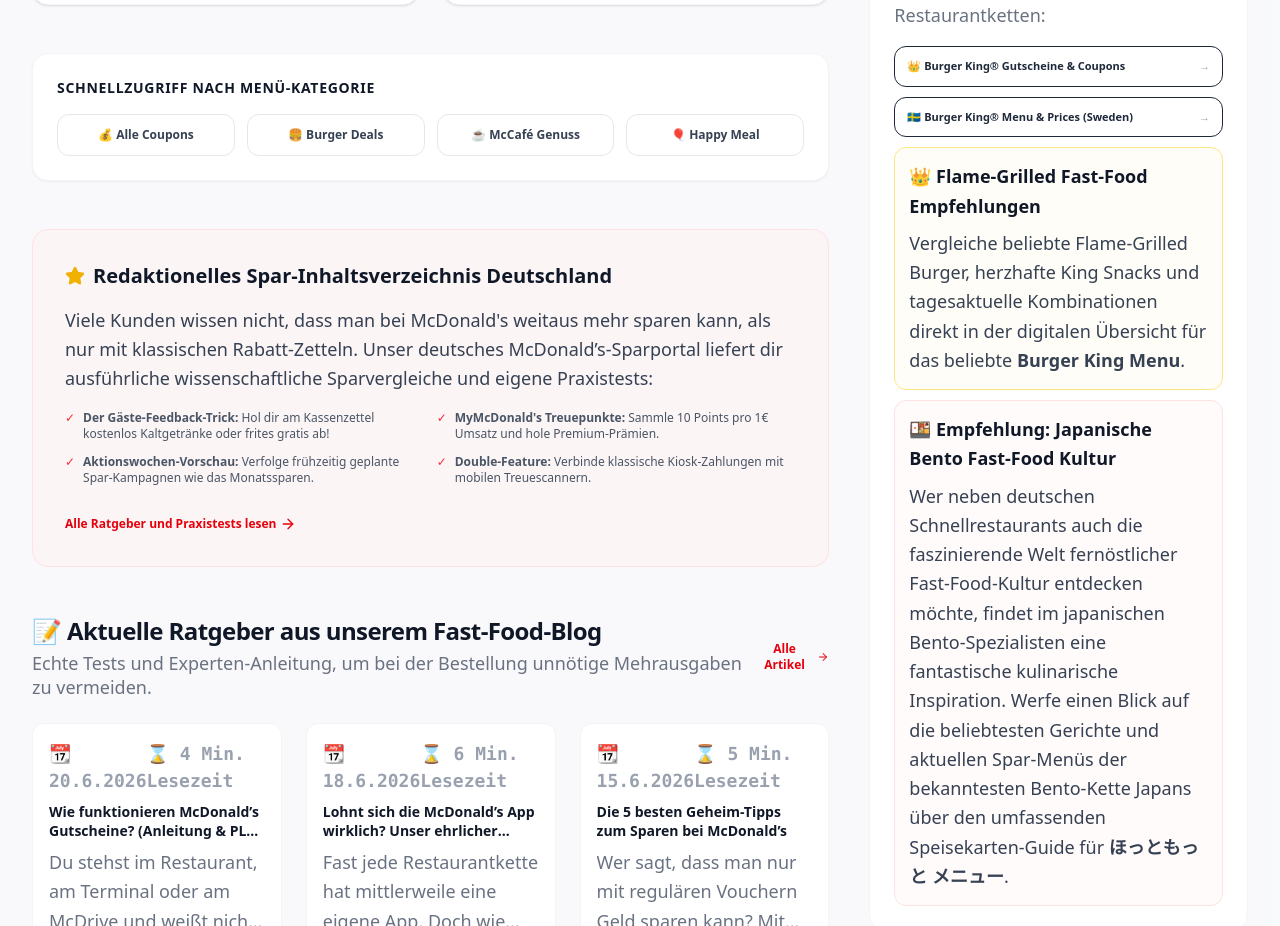
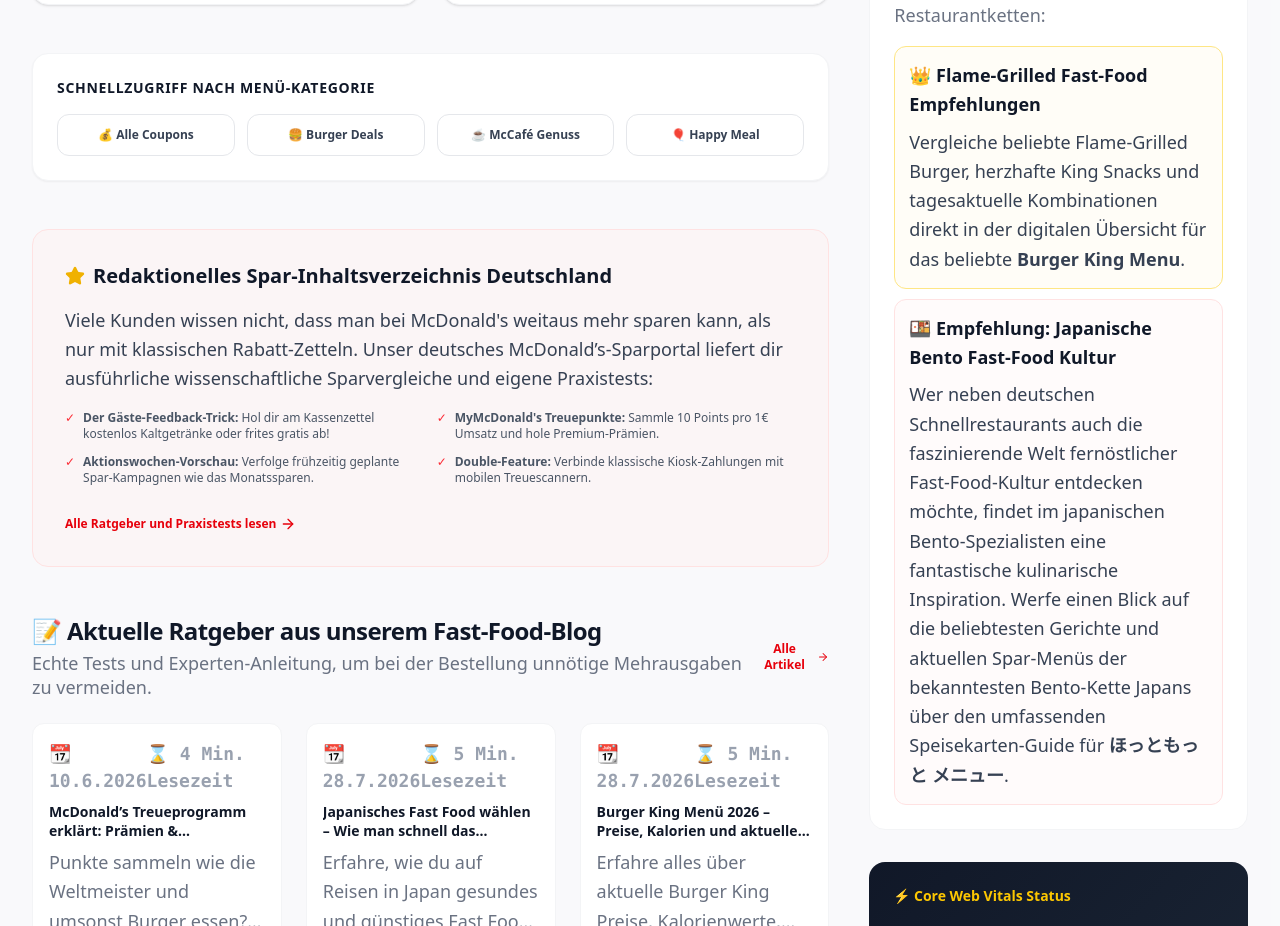
Before and after one commit to umakant345435t/mcdonaldscoupns, a React (Vite) app: page / in a window 1280 px wide. Shown: the part 2046-2972 px from the top of the page. Built offline with nearby package versions, Linux system fonts and the light colour scheme.

Commit message:
refactor: update blog content and prerender routes
Remove deprecated blog posts and external links, update blog rendering to support HTML content, and prune legacy configuration entries.

```diff
--- a/prerender.js
+++ b/prerender.js
@@ -38,10 +38,9 @@ const routes = [
 
 // All dynamic blog slugs
 const blogSlugs = [
-  'wie-funktionieren-mcdonalds-gutscheine',
-  'lohnt-sich-die-mcdonalds-app',
-  'die-besten-spar-tipps-mcdonalds',
-  'mcdonalds-treueprogramm-erklaert'
+  'mcdonalds-treueprogramm-erklaert',
+  'japanisches-fast-food-bento-guide',
+  'burger-king-menue-preise-kalorien-angebote'
 ];
 
 // Add blog subroutes
@@ -119,21 +118,17 @@ const pageMeta = {
     title: "McDonald's Gutscheine PDF-Download & Druck-Center",
     desc: "Lade das offizielle McDonald's Coupon-Heft für Juni 2026 als druckoptimiertes PDF herunter und spare offline!"
   },
-  '/blog/wie-funktionieren-mcdonalds-gutscheine/': {
-    title: "Wie funktionieren McDonald’s Gutscheine? (Anleitung & PLU-Erklärung)",
-    desc: "Du stehst im Restaurant, am Terminal oder am McDrive und weißt nicht, wie du deinen Coupon einlöst? Hier ist die vollständige Anleitung zu PLU-Codes."
-  },
-  '/blog/lohnt-sich-die-mcdonalds-app/': {
-    title: "Lohnt sich die McDonald’s App wirklich? Unser ehrlicher Testbericht",
-    desc: "Fast jede Restaurantkette hat eine eigene App. Doch wie gut sind die Angebote in der McDonald’s App wirklich? Wir haben das Treuepunkte-System getestet."
-  },
-  '/blog/die-besten-spar-tipps-mcdonalds/': {
-    title: "Die 5 besten Geheim-Tipps zum Sparen bei McDonald’s",
-    desc: "Wer sagt, dass man nur mit regulären Vouchern Geld sparen kann? Mit diesen cleveren Tricks und Kombinationen holst du das absolute Maximum heraus."
-  },
   '/blog/mcdonalds-treueprogramm-erklaert/': {
     title: "McDonald’s Treueprogramm erklärt: Prämien & MyMcDonalds Points",
     desc: "Punkte sammeln wie die Weltmeister und umsonst Burger essen? Erfahre ganz genau, wie das MyMcDonald’s Prämienprogramm abläuft."
+  },
+  '/blog/japanisches-fast-food-bento-guide/': {
+    title: "Japanisches Fast Food wählen – Wie man schnell das passende Bento findet",
+    desc: "Erfahre, wie du auf Reisen in Japan gesundes und günstiges Fast Food findest und worauf du bei Bento-Boxen, Nährwertangaben und Allergenen achten solltest."
+  },
+  '/blog/burger-king-menue-preise-kalorien-angebote/': {
+    title: "Burger King Menü 2026 – Preise, Kalorien und aktuelle Angebote einfach vergleichen",
+    desc: "Erfahre alles über aktuelle Burger King Preise, Kalorienwerte, Nährwertangaben und beliebte Menü-Angebote auf einen Blick."
   }
 };
 
--- a/src/data/blog.ts
+++ b/src/data/blog.ts
@@ -1,52 +1,6 @@
 import { BlogPost } from '../types';
 
 export const BlogPosts: BlogPost[] = [
-  {
-    id: 'post-1',
-    title: 'Wie funktionieren McDonald’s Gutscheine? (Anleitung & PLU-Erklärung)',
-    summary: 'Du stehst im Restaurant, am Terminal oder am McDrive und weißt nicht, wie du deinen Coupon einlöst? Hier ist die vollständige Anleitung zu PLU-Codes und digitalem Scannen.',
-    date: '2026-06-20',
-    readTime: '4 Min. Lesezeit',
-    author: 'Markus Weber (Spar-Experte)',
-    slug: 'wie-funktionieren-mcdonalds-gutscheine',
-    content: [
-      'Wer bei McDonald’s sparen möchte, kommt an den bekannten Gutscheinen nicht vorbei. Doch seitdem die Digitalisierung auch in den Fast-Food-Filialen Einzug gehalten hat, fragen sich viele Kunden: Wie löse ich die Coupons eigentlich richtig ein? Egal ob am Bestellterminal (Kiosk), an der Kasse, im McDrive oder direkt über das Smartphone - wir erklären es dir Schritt für Schritt.',
-      'Die wichtigste Grundlage bei den klassischen Papier-Gutscheinen und vielen Web-Deals ist die sogenannte PLU-Nummer (Price Look-up). Dies ist eine meist 3- oder 4-stellige Nummer (zum Beispiel "PLU 482"), die das Kassensystem sofort als Rabattaktion erkennt. Wenn du am Schalter oder am McDrive bestellst, reicht es völlig aus, dem Mitarbeiter diese PLU-Kombination zu nennen.',
-      'An den modernen Touchscreen-Terminals im Restaurant funktioniert es sogar noch einfacher: Du klickst auf dem Bildschirm auf "Gutschein einlösen" oder "Code scannen" und hältst entweder die gedruckte Gutscheinseite mit dem Strichcode oder den Barcode auf deinem Smartphone-Display unter den Scanner, der sich rechts unterhalb des Bildschirms befindet. Der Rabatt wird dann automatisch abgezogen.',
-      'Achtung bei App-Gutscheinen: Wenn du Coupons aus der offiziellen McDonald-App einlösen möchtest, reicht ein einfacher PLU-Code oft nicht aus. Diese Coupons sind dynamisch und müssen in der App aktiviert werden. Nach Aktivierung startet ein Timer (meist 10 bis 15 Minuten), in dem du den generierten QR-Code am Terminal vorzeigen oder einscannen musst. Plane deine Aktivierung also am besten erst, wenn du kurz vor der Bestellung stehst!'
-    ]
-  },
-  {
-    id: 'post-2',
-    title: 'Lohnt sich die McDonald’s App wirklich? Unser ehrlicher Testbericht',
-    summary: 'Fast jede Restaurantkette hat mittlerweile eine eigene App. Doch wie gut sind die Angebote in der McDonald’s App wirklich? Wir haben das Treuepunkte-System und die exklusiven App-Coupons detailliert analysiert.',
-    date: '2026-06-18',
-    readTime: '6 Min. Lesezeit',
-    author: 'Julia Schmidt (Ernährungs- & Verbraucher-Redakteurin)',
-    slug: 'lohnt-sich-die-mcdonalds-app',
-    content: [
-      'In fast jedem Werbespot weist McDonald’s darauf hin, dass man für exklusive Angebote die App herunterladen soll. Doch lohnt es sich wirklich, seine Daten preiszugeben und Speicherplatz auf dem Smartphone zu opfern? Wir haben das App-Angebot über mehrere Wochen hinweg in der Praxis getestet und die Vor- und Nachteile abgewogen.',
-      'Der größte Vorteil der offiziellen App sind unbestreitbar die wöchentlich wechselnden, exklusiven App-Vorteile. Hier findet man oft Rabatte von bis zu 50% für einzelne Burger, Kombi-Menüs oder Snacks (wie etwa 20er Nuggets zum Sparpreis). Diese Coupons sind in den regulären Papier-Gutscheinen gar nicht abgedruckt. Wer also regelmäßig zu McDonald’s geht, spart mit der App bares Geld.',
-      'Ein weiteres wichtiges Feature ist das sogenannte MyMcDonald’s Loyalty-Programm (das Treueprogramm). Für jeden ausgegebenen Euro sammelst du bei Vorlage deines App-Codes 10 Punkte. Hast du genug Punkte gesammelt, kannst du sie gegen Prämien eintauschen. Für 200 Punkte gibt es beispielsweise eine kleine Pommes gratis, für 1000 Punkte sogar einen kompletten Big Mac oder ein McMenu! Das entspricht einem exzellenten Rückvergütungswert von bis zu 10%.',
-      'Es gibt jedoch auch Nachteile: Ohne eine stabile Internetverbindung im Restaurant lässt sich die App oft nur schwer laden, wodurch die Coupons an der Kasse nicht aufrufbar sind. Zudem fordert die App eine Registrierung per E-Mail-Adresse und sammelt Nutzungsdaten über dein Kaufverhalten. Unser Fazit: Gelegenheitsbesucher können auf die App verzichten, doch für Sparfüchse und regelmäßige Konsumenten ist die App durch Prämienpunkte und exklusive Tages-Vorteile unersetzlich.'
-    ]
-  },
-  {
-    id: 'post-3',
-    title: 'Die 5 besten Geheim-Tipps zum Sparen bei McDonald’s',
-    summary: 'Wer sagt, dass man nur mit regulären Vouchern Geld sparen kann? Mit diesen cleveren Tricks und Kombinationen holst du das absolute Maximum aus deinem Budget bei deinem nächsten Besuch heraus.',
-    date: '2026-06-15',
-    readTime: '5 Min. Lesezeit',
-    author: 'Markus Weber (Spar-Experte)',
-    slug: 'die-besten-spar-tipps-mcdonalds',
-    content: [
-      'McDonald’s ist in den letzten Jahren sichtlich teurer geworden. Ein normales Menü kratzt oft an der 10-Euro-Marke. Wer schlau kombiniert und ein paar einfache Kassen-Insider kennt, kann aber auch ohne traditionelle Gutscheinhefte extrem viel sparen. Hier sind unsere Top 5 Geheim-Tipps für deinen nächsten Fast-Food-Besuch.',
-      'Spar-Tipp 1: Das Gäste-Feedback nutzen. Auf jedem Kassenbon von McDonald’s befindet sich ganz unten ein aufgedruckter Code für eine Online-Befragung (mcdonalds-evaluiert.de). Nimmst du innerhalb von 48 Stunden an diesem kurzen, 2-minütigen Feedback teil, erhältst du einen Gutscheincode für ein gratis Produkt (je nach Aktion z.B. einen kostenfreien Softdrink, eine Kaffeespezialität oder Pommes frites) beim nächsten Einkauf!',
-      'Spar-Tipp 2: Einzelbestellungs-Vorteil berechnen. Manchmal sind Menüs teurer als die Summe intelligenter Einzelcoupons. Verwende unseren integrierten Sparrechner auf dieser Website, um vorab zu prüfen, ob du zwei Einzelburger-Gutscheine und ein Getränk günstiger kaufst als das offizielle Kombi-Menü.',
-      'Spar-Tipp 3: Das McCafé Stempelheft. Viele wissen es nicht, aber für Heißgetränke bei McCafé gibt es eine Sammelkarte (entweder digital in der App oder als kleine Stempelkarte). Nach dem Kauf von 5 Heißgetränken ist das 6. Getränk komplett kostenlos. Perfekt für Kaffeeliebhaber!',
-      'Spar-Tipp 4: Hamburger und Cheeseburger modifizieren. Du liebst den Geschmack des Hamburger Royal Käse, willst aber weniger ausgeben? Bestelle einen einfachen Double Cheeseburger und lass ihn mit Extra-Salat oder Saucen verfeinern - oft schmeckt das Ergebnis fast identisch, kostet aber nur die Hälfte.'
-    ]
-  },
   {
     id: 'post-4',
     title: 'McDonald’s Treueprogramm erklärt: Prämien & MyMcDonalds Points',
@@ -60,6 +14,40 @@ export const BlogPosts: BlogPost[] = [
       'Wer am Programm teilnimmt, sammelt automatisch 10 MyMcDonald’s Punkte (Points) pro 1 € Umsatz. Diese Punkte werden direkt nach dem Scan deines persönlichen QR-Codes an der Kasse oder am Bestellterminal gutgeschrieben. Und jetzt wird es interessant: Ab bestimmten Punkteständen kannst du diese Punkte gegen kostenlose Speisen und Getränke eintauschen.',
       'Es gibt verschiedene Prämienstufen: Die Stufe 1 (ab 200 Punkten, entsprechend 20 € Umsatz) bietet kleinere Snacks wie eine kleine Portion Pommes frites oder einen Espresso gratis. Stufe 2 (ab 500 Punkten) hat bereits Heißgetränke Große M oder Apfeltaschen parat. Ab 1000 Punkten (Stufe 4) wird es richtig rentabel: Du erhältst Klassiker wie den Big Mac, 6er McNuggets, den McChicken Classic oder ein komplettes Happy Meal geschenkt!',
       'Ein wichtiger Rechen-Geheimtipp: Vergleiche den Echtgeld-Wert der Prämien mit den Punkten. Ein Big Mac kostet regulär ca. 5.49 €, während ein kleiner Espresso nur ca. 1.99 € kostet. Wenn du deine 1000 Punkte für einen Big Mac einlöst, hat jeder Punkt einen Wert von ca. 0,55 Cent. Löst du stattdessen fünfmal 200 Punkte für Espresso ein, liegt der Gegenwert bei fast 1,00 Cent pro Punkt! Es lohnt sich also, genau nachzurechnen.'
+    ]
+  },
+  {
+    id: 'post-5',
+    title: 'Japanisches Fast Food wählen – Wie man schnell das passende Bento findet',
+    summary: 'Erfahre, wie du auf Reisen in Japan gesundes und günstiges Fast Food findest und worauf du bei Bento-Boxen, Nährwertangaben und Allergenen achten solltest.',
+    date: '2026-07-28',
+    readTime: '5 Min. Lesezeit',
+    author: 'Kenji Sato (Japan Reise & Food-Guide)',
+    slug: 'japanisches-fast-food-bento-guide',
+    content: [
+      'Wenn es um Reisen geht, ist Japan immer ein verlockendes Ziel. Neben der charmanten urbanen Szenerie und weiteren bemerkenswerten Attraktionen ist die Vielfalt der Essensmöglichkeiten erstaunlich. Für viele hat Fast Food einen schlechten Ruf. In Japan bedeutet Fast Food Bento-Box-Restaurants. Diese Lokale bieten gesunde und relativ günstige Optionen mit einer Vielzahl von Auswahlmöglichkeiten. Für den ersten Besucher in Japan ist eine häufig gestellte Frage, welche Bento-Box man wählen soll. Wie viel kostet sie? Wie viele Kalorien werde ich verbrauchen? Hat sie Allergene? Sind die Nährwertangaben verfügbar?',
+      'Dies kann entmutigend erscheinen, besonders wenn man kein Japanisch spricht. Viele Reisende möchten die verfügbaren Auswahlmöglichkeiten und die Zubereitung jedes Gerichts kennen, bevor sie sich entscheiden. Das gilt vor allem für Menschen mit Lebensmittelallergien oder diejenigen, die nach bestimmten diätetischen Vorgaben essen. Sie konzentrieren sich auf die Allergene sowie auf die Kalorien- und Nährwertinformationen.',
+      'Während ich nach etwas suchte, das meine Fragen tatsächlich beantwortete, fand ich <a href="https://hottomottomenu.com/" target="_blank" rel="noopener noreferrer" class="font-bold underline text-red-650 hover:text-red-700">ほっともっと メニュー</a>. Diese Seite hatte tatsächlich eine Vielzahl der Menüs von Hotto Motto, und die Listen waren leicht auf einem Handy zu lesen. Die Seite hatte außerdem gut lesbare Menüs und eine klare Navigation.',
+      'Einfache Navigation findet sich auch in den zahlreichen Filterwerkzeugen. Du kannst deine Suche auf auswählbare Menüs nach Preis, Kalorien oder Allergeninformationen anpassen. Viele Optionen enthalten Nährwertinformationen und zusätzliche hilfreiche Angaben. Das hat vielen Reisenden geholfen, ihre Entscheidungen einfach zu treffen und die vielen Bento-Optionen ohne großen Zeitaufwand zu sehen. Besonders relevant für die IT ist Ihre Fähigkeit, zwischen Management- und technischen Positionen zu unterscheiden. Nicht-IT-Vorstandsmitglieder könnten Schwierigkeiten haben zu verstehen, wie sich Management- und technische Rollen unterscheiden. Es könnte ihnen schwerfallen, sie davon zu überzeugen, dass einige Rollen auf Vorstandsebene möglicherweise mehr technische als managerial Fähigkeiten erfordern. Sie sollten auch vermeiden, anzunehmen, dass jeder ein „impliziter Theoretiker“ ist. Sie könnten Positions außerhalb ihres Bereichs nicht in Betracht ziehen. Falls sie eine neue Perspektive benötigen, müssen Sie möglicherweise überzeugend darlegen, dass die Perspektive, die sie suchen, von den Managern nicht geboten wird.',
+      'Für diejenigen, die Japan besuchen und die beliebten Bento-Gerichte von Hotto Motto ausprobieren möchten, gibt es eine äußerst praktische Option auf der Hotto Motto Menü-Webseite. Die Menüübersicht sowie die Preis- und Kalorieninformationen, Ernährungstipps, Allergiehinweise usw., zusammen mit den äußerst mobilen und benutzerfreundlichen Optionen, unterstützen die Meal-Planung erheblich, insbesondere für internationale Gäste.'
+    ]
+  },
+  {
+    id: 'post-6',
+    title: 'Burger King Menü 2026 – Preise, Kalorien und aktuelle Angebote einfach vergleichen',
+    summary: 'Erfahre alles über aktuelle Burger King Preise, Kalorienwerte, Nährwertangaben und beliebte Menü-Angebote auf einen Blick.',
+    date: '2026-07-28',
+    readTime: '5 Min. Lesezeit',
+    author: 'Markus Weber (Gastro- & Fast-Food-Tester)',
+    slug: 'burger-king-menue-preise-kalorien-angebote',
+    content: [
+      'Wir haben alle Werkzeuge, die Sie benötigen, um die neuesten Burger King-Preise zu überprüfen, Kalorieninformationen anzusehen und die neuesten Angebote zu entdecken.',
+      'Da Burger King neben einer umfangreichen Burger-Auswahl auch Hähnchen-Sandwiches, Frühstück, Pommes, Desserts und Getränke anbietet, ist es zu einer der größten Fast-Food-Ketten weltweit geworden. Wenn Sie vor einem Besuch eines Einkaufszentrums eine klare Übersicht über Informationen, Preise und Nährwerte suchen, sind Sie nicht allein.',
+      'Mehrere Websites zu prüfen, um die Speisekarte mit Preisen, Details zu den beliebtesten Burgern und die Kalorienwerte zu finden, ist ärgerlich. Aus diesem Grund verwenden viele Menschen <a href="https://burgerkingsemenu.com/" target="_blank" rel="noopener noreferrer" class="font-bold underline text-red-650 hover:text-red-700">Burger King Menü</a>. Diese Seite ermöglicht es den Nutzern, die meisten Angebote in einem übersichtlichen, einfach lesbaren Format zu sehen, das mit mobilen Geräten kompatibel ist. Diese Angebote umfassen den Whopper®, Bacon King, Cheeseburger, Chicken Fries, Onion Rings und Chicken Sandwiches, unter anderem. Sie können auch Informationen zu Kids Meal, Frühstücks-, Dessert- und Getränkeoptionen finden. Menüs beinhalten ungefähre Preise und Kalorienangaben, um Ihnen bei der Auswahl zu helfen.',
+      'Ein geschäftiger Reisender oder eine Familie schätzt eine übersichtliche Menüseite. Während der Reise ist es gut, eine Vorstellung davon zu haben, welche Mahlzeiten für die Gruppe geeignet sind, und welches Menü am besten zum Budget passt. Ein ordentlich organisiertes Menü gruppiert die Optionen, um den Auswahlprozess zu erleichtern.',
+      'Schönere Menüs bieten auch rotierende, temporäre Produkte. Es ist eine gute Idee, das Menü vor der Bestellung zu prüfen. Zum Beispiel bieten Burger King Menüs ein übersichtliches Angebot an klassischen Burgern, Frühstück, Kindermahlzeiten, Beilagen und anderen Angeboten. Das macht die Navigation auf der Webseite schneller.',
+      'Kalorieninformationen sind für viele Kunden wichtig und können sogar bei der Bestellung helfen. Diese Kunden oder Gäste werden mehrere Menüs durchsehen, um die Kombination aus Geschmack und Portionsgröße zu finden, die ihre Erwartungen an eine Mahlzeit mit bester Nährstoffbilanz erfüllt. Das ist mit einer zentralisierten Informationsseite viel einfacher.',
+      'Burger King verfügt über viele Menüoptionen, die verschiedenen Vorlieben entsprechen. Für Personen, die Preise, Kalorien oder Menüpunkte bei Burger King überprüfen möchten, gibt es eine großartige Ressource im Burger King Menü. Mit hervorragender mobiler Optimierung und einfacher Navigation sammelt das Burger King Menü alle Informationen, die Sie benötigen, um Ihren nächsten Besuch bei Burger King zu planen oder einfach die neuesten Angebote auf dem Burger King Menü zu entdecken.'
     ]
   }
 ];
--- a/src/pages/Blog.tsx
+++ b/src/pages/Blog.tsx
@@ -113,11 +113,12 @@ export default function Blog({ currentPath, setPath }: BlogProps) {
             {/* Paragraphs iterating content */}
             <div className="text-sm md:text-base text-gray-700 leading-relaxed space-y-5 pt-4">
               {activeArticle.content.map((para, i) => (
-                <p key={i}>{para}</p>
+                <p key={i} dangerouslySetInnerHTML={{ __html: para }} />
               ))}
             </div>
 
             {/* Interne Verlinkung & SEO Backlinks */}
+            {activeArticle.slug !== 'japanisches-fast-food-bento-guide' && (
               <div className="bg-red-50/40 rounded-2xl border border-red-100 p-5 mt-8 space-y-3 text-xs text-gray-700">
                 <p className="font-bold text-gray-900">🔗 Weiterführende Informationen & Empfehlungen</p>
                 <p className="leading-relaxed">
@@ -127,6 +128,7 @@ export default function Blog({ currentPath, setPath }: BlogProps) {
                   Wer neben McDonald's Rabatten auch Fast-Food-Klassiker anderer bekannter Ketten vergleichen möchte, findet alle aktuellen Preise, Nährwerte und Beilagen im <a href="https://burgerkingsemenu.com" target="_blank" rel="noopener noreferrer" className="font-bold underline text-red-650 hover:text-red-700">Burger King Menu</a>.
                 </p>
               </div>
+            )}
 
             {/* Share and Interne Verlinkung footer row */}
             <div className="border-t border-gray-100 pt-8 mt-10 grid grid-cols-1 md:grid-cols-2 gap-6 items-center">
--- a/src/pages/Home.tsx
+++ b/src/pages/Home.tsx
@@ -419,24 +419,6 @@ export default function Home({
               Entdecke weitere nützliche Portale für aktuelle Gutscheine und Menü-Übersichten anderer bekannter Restaurantketten:
             </p>
             <div className="space-y-2.5">
-              <a
-                href="https://burgerkinggutscheine.de/"
-                target="_blank"
-                rel="noopener"
-                className="block p-3 rounded-xl border border-gray-150/60 hover:border-amber-400 hover:bg-amber-50/20 text-gray-800 hover:text-amber-600 transition-all font-bold text-[11px] flex items-center justify-between"
-              >
-                <span>👑 Burger King® Gutscheine &amp; Coupons</span>
-                <span className="text-gray-400">→</span>
-              </a>
-              <a
-                href="https://burgerkingsemenu.com/"
-                target="_blank"
-                rel="noopener"
-                className="block p-3 rounded-xl border border-gray-150/60 hover:border-red-400 hover:bg-red-50/20 text-gray-800 hover:text-red-500 transition-all font-bold text-[11px] flex items-center justify-between"
-              >
-                <span>🇸🇪 Burger King® Menu &amp; Prices (Sweden)</span>
-                <span className="text-gray-400">→</span>
-              </a>
               <div className="p-3.5 rounded-xl border border-amber-200 bg-amber-50/40 space-y-2 text-[11px] text-gray-700 leading-relaxed">
                 <p className="font-bold text-gray-900">👑 Flame-Grilled Fast-Food Empfehlungen</p>
                 <p>
```
Lines whose indentation alone changed are shown as unchanged.
